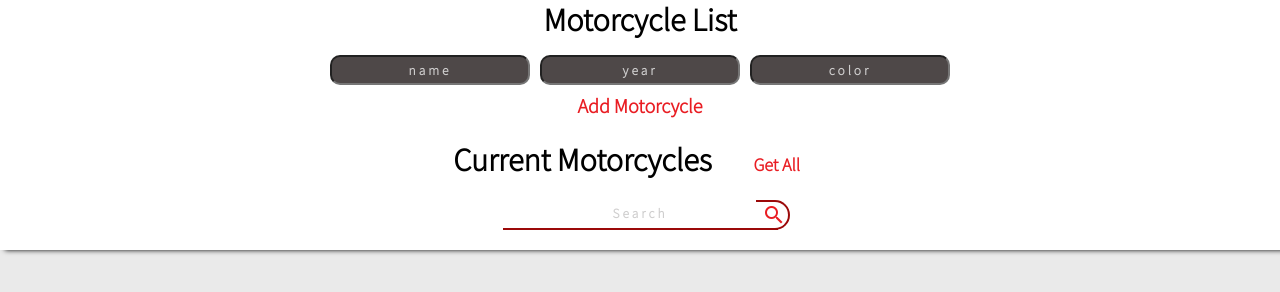
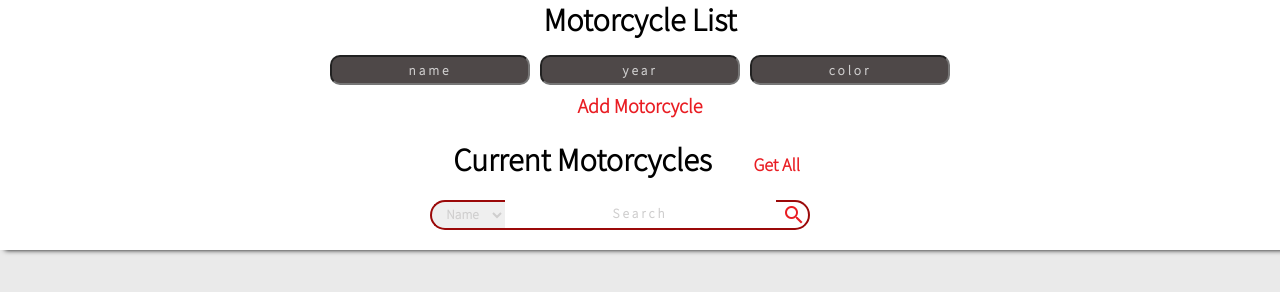
Before and after one commit to MichaelD3289/motorcycle-prac-app, a website: page Client/home.html in a window 1280 px wide. Drawn offline with nearby package versions, Linux system fonts and the light colour scheme.

Commit message:
added dropdown next to search bar to allow for searching by name, year, or color

```diff
--- a/Client/home.html
+++ b/Client/home.html
@@ -24,6 +24,11 @@
 </form>
 <h1 class="currentMoto">Current Motorcycles<button id="getAll">Get All</button></h1>
 <form class="searchForm">
+  <select name="motoCat" id="selectMotoCat">
+    <option value="name">Name</option>
+    <option value="year">Year</option>
+    <option value="color">Color</option>
+  </select>
   <input id="search" type="text" placeholder="Search" class="input">
   <button class="material-icons searchBtn md-red">search</button>
 </form>
--- a/Client/style.css
+++ b/Client/style.css
@@ -226,7 +226,7 @@ button {
 
 .searchForm {
   height: 30px;
-  width: 300px;
+  width: 350px;
   margin: auto;
   position: relative;
   margin-bottom: 35px;
@@ -238,7 +238,6 @@ button {
   background-color: white;
   border: none;
   border-bottom: rgb(155, 9, 9) 2px solid;
-  /* box-shadow: 1px 1px 4px #e91d23; */
   outline: none;
 border-radius: 0;
 color: black;
@@ -248,7 +247,7 @@ color: black;
   height: 30px;
   width: 34px;
   position: absolute;
-  right: 0;
+  right: 5px;
   top: 15px;
   border-radius: 0px 20px 20px 0px;
   background-color: white;
@@ -262,17 +261,53 @@ color: black;
 
 
 .searchForm:hover .searchBtn {
-  border-bottom: #4e4848 2px solid;
-  border-right: #4e4848 2px solid;
-  border-top: #4e4848 2px solid;
-  stroke-linecap: round;
+  border-bottom: #4e4848 1px solid;
+  border-right: #4e4848 1px solid;
+  border-top: #4e4848 1px solid;
 }
 
 .searchForm:hover  #search {
-  border-bottom: #4e4848 2px solid;
+  border-bottom: #4e4848 1px solid;
 }
 
 .searchBtn:hover {
   color: white;
   background-color: #4e4848;
 }
+
+#selectMotoCat {
+  height: 30px;
+  width: 75px;
+  position: absolute;
+  left: -35px;
+  top: 15px;
+  text-align: center;
+  outline: none;
+  border: none;
+  font-weight: 700;
+  color: rgb(207, 206, 206);
+  border-bottom: rgb(155, 9, 9) 2px solid;
+  border-left: rgb(155, 9, 9) 2px solid;
+  border-top: rgb(155, 9, 9) 2px solid;
+  border-radius: 20px 0px 0px 20px
+}
+
+.searchForm:hover #selectMotoCat {
+  border-bottom: #4e4848 1px solid;
+  border-left: #4e4848 1px solid;
+  border-top: #4e4848 1px solid;
+}
+
+#selectMotoCat:hover {
+  background-color: #4e4848;
+  color: white;
+}
+
+#search:hover {
+  background-color: #4e4848;
+  color: white;
+}
+
+#search:hover::placeholder {
+  color:white;
+}
```
